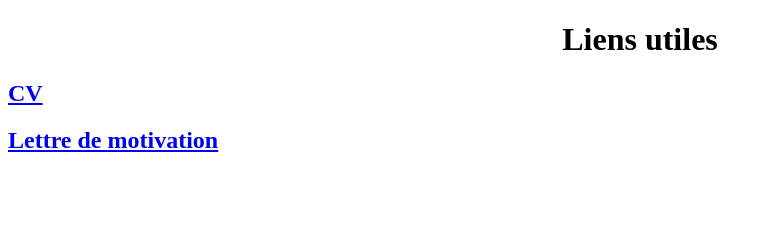
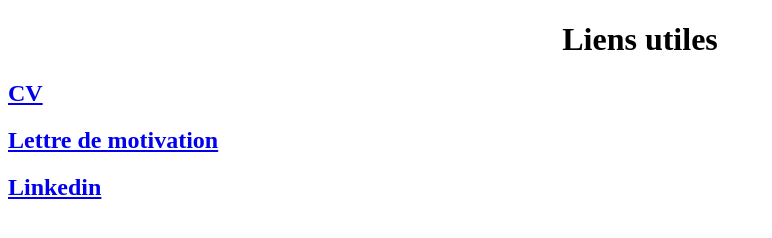
Before and after one commit to kaams224/portailinformation, a plain HTML site: page liensutiles.html in a window 1280 px wide. Shown: the whole page, without its empty margins (0-772 px from the left). Drawn offline with Linux system fonts and the light colour scheme.

Commit message:
Update liensutiles.html

```diff
--- a/liensutiles.html
+++ b/liensutiles.html
@@ -11,7 +11,7 @@
     <h1 align="center">Liens utiles</h1>
     <h2><a href="cvkaramba.pdf">CV</a></h2>
     <h2><a href="lettredemotivkaramba.pdf">Lettre de motivation</a></h2>
-    <h2><a href="https://www.linkedin.com/in/karamba-diaby-882271385/"></a></h2>
+    <h2><a href="https://www.linkedin.com/in/karamba-diaby-882271385/">Linkedin</a></h2>
 
 </body>
 
```
